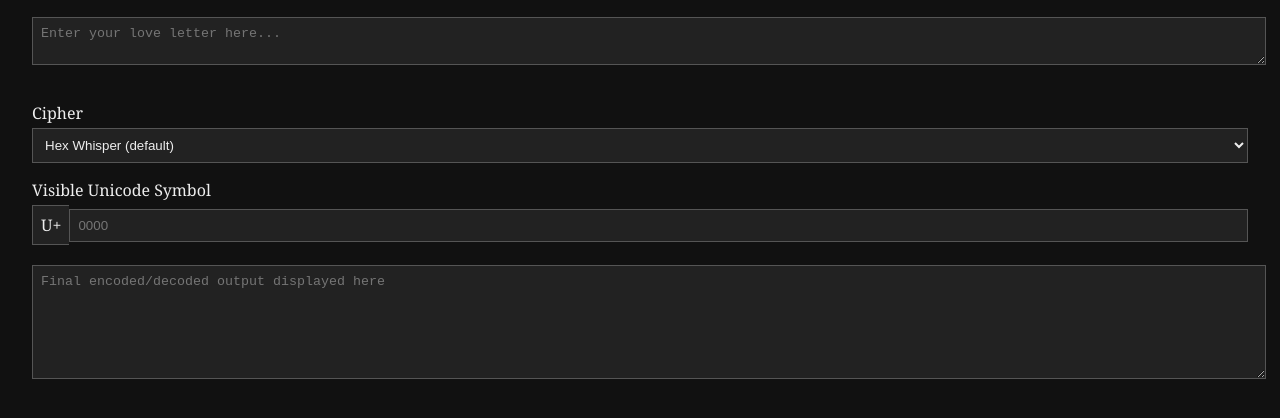
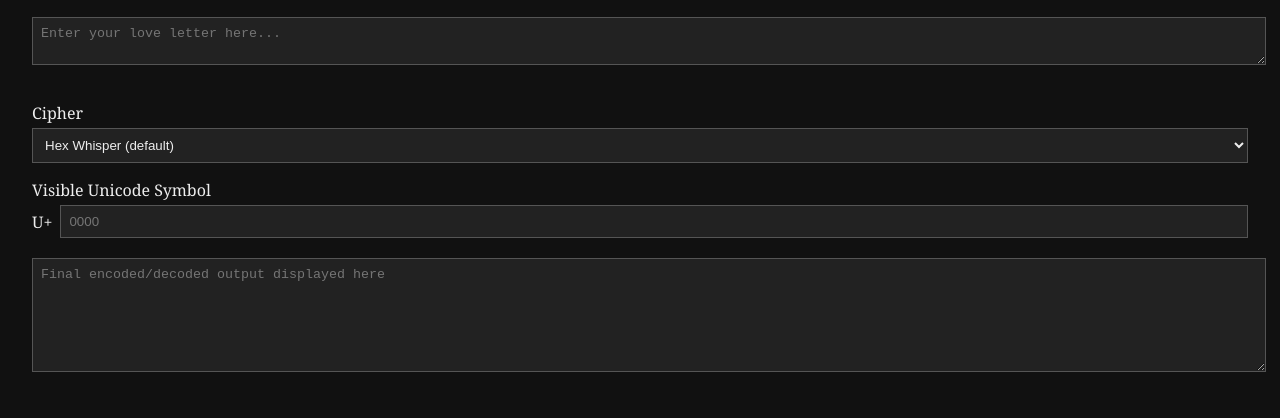
Before and after one commit to lilyofashwood/uniception, a plain HTML site: page index.html in a window 1280 px wide. Shown: the part 156-574 px from the top of the page. Drawn offline with Linux system fonts and the light colour scheme.

Commit message:
Fix prefix U+ styling

```diff
--- a/style.css
+++ b/style.css
@@ -52,12 +52,9 @@ textarea#result {
     align-items: center;
 }
 
+
 .prefix-label {
-    background: #222;
-    border: 1px solid #555;
-    border-right: none;
-    color: #eee;
-    padding: 0.5rem;
+    margin-right: 0.5rem;
     margin-top: 0.25rem;
     margin-bottom: 1rem;
 }
@@ -67,6 +64,4 @@ textarea#result {
     width: auto;
     margin-top: 0.25rem;
     margin-bottom: 1rem;
-    border-top-left-radius: 0;
-    border-bottom-left-radius: 0;
 }
```
